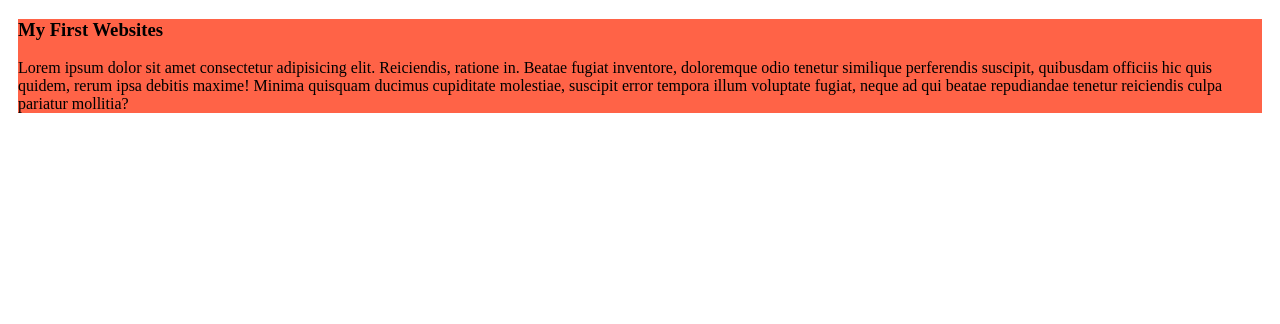
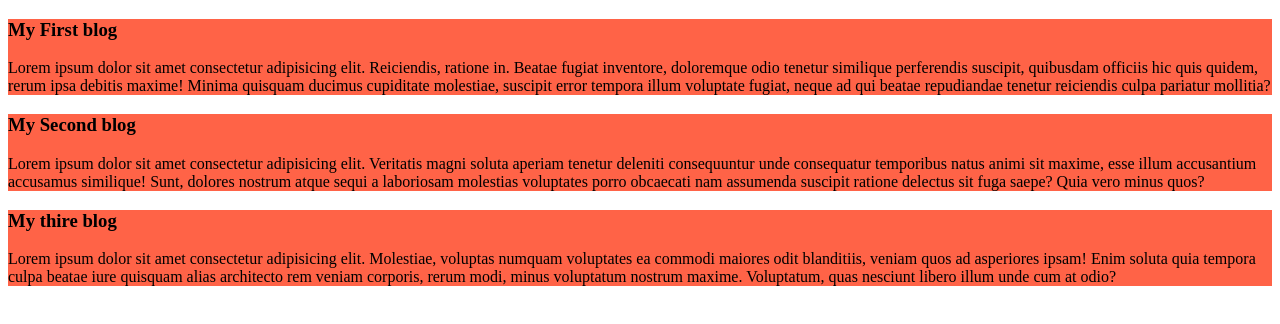
Before and after one commit to ronobir84/my-simple-websites, a plain HTML site: page index.html in a window 1280 px wide. Drawn offline with Linux system fonts and the light colour scheme.

Commit message:
added the second blog and the third blog

```diff
--- a/index.html
+++ b/index.html
@@ -8,9 +8,17 @@
 </head>
 <body>
     <div>
-        <h3>My First Websites</h3>
+        <h3>My First blog</h3>
         <p>Lorem ipsum dolor sit amet consectetur adipisicing elit. Reiciendis, ratione in. Beatae fugiat inventore, doloremque odio tenetur similique perferendis suscipit, quibusdam officiis hic quis quidem, rerum ipsa debitis maxime! Minima quisquam ducimus cupiditate molestiae, suscipit error tempora illum voluptate fugiat, neque ad qui beatae repudiandae tenetur reiciendis culpa pariatur mollitia?</p>
     </div>
+    <div>
+        <h3>My Second blog</h3>
+        <p>Lorem ipsum dolor sit amet consectetur adipisicing elit. Veritatis magni soluta aperiam tenetur deleniti consequuntur unde consequatur temporibus natus animi sit maxime, esse illum accusantium accusamus similique! Sunt, dolores nostrum atque sequi a laboriosam molestias voluptates porro obcaecati nam assumenda suscipit ratione delectus sit fuga saepe? Quia vero minus quos?</p>
+    </div>
+    <div>
+        <h3>My thire blog</h3>
+
+<p>Lorem ipsum dolor sit amet consectetur adipisicing elit. Molestiae, voluptas numquam voluptates ea commodi maiores odit blanditiis, veniam quos ad asperiores ipsam! Enim soluta quia tempora culpa beatae iure quisquam alias architecto rem veniam corporis, rerum modi, minus voluptatum nostrum maxime. Voluptatum, quas nesciunt libero illum unde cum at odio?</p>    </div>
 
 </body>
 </html>
--- a/styles/style.css
+++ b/styles/style.css
@@ -1,6 +1,5 @@
 div{
     background-color: tomato;
     padding: 1opx;
-    margin: 10px;
-    border: 10px;
+    margin-bottom: 10px;
 }
```
